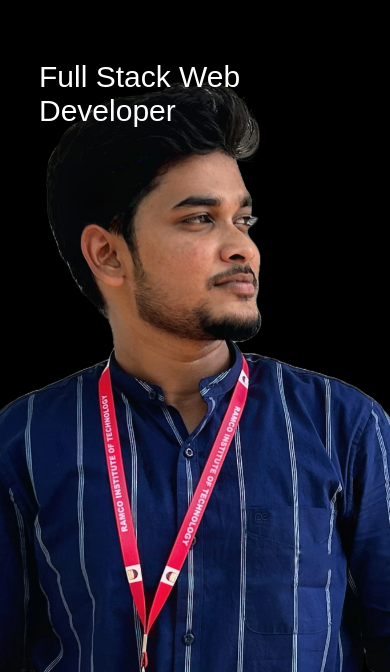
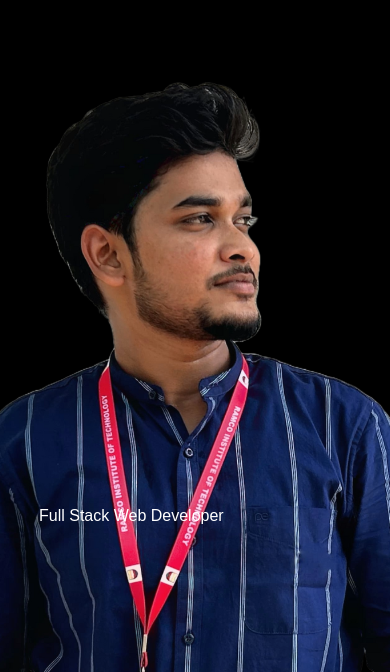
Before and after one commit to Sathik9536/Portfolio, a plain HTML site: page index.html in a window 390 px wide. Shown: the part 172-844 px from the top of the page. Drawn offline with Linux system fonts and the light colour scheme.

Commit message:
Update style.css

```diff
--- a/style.css
+++ b/style.css
@@ -385,11 +385,11 @@ nav .fa-solid{
     #header{
         background-image: url(Img/phone\ back.png);
     }
-/*     .header-text{
+    .header-text{
         margin-top: 510px;
         font-size: 16px;
         margin-right: -30px;
-    } */
+    }
     .header-text h1{
         font-size: 30px;
 
```
